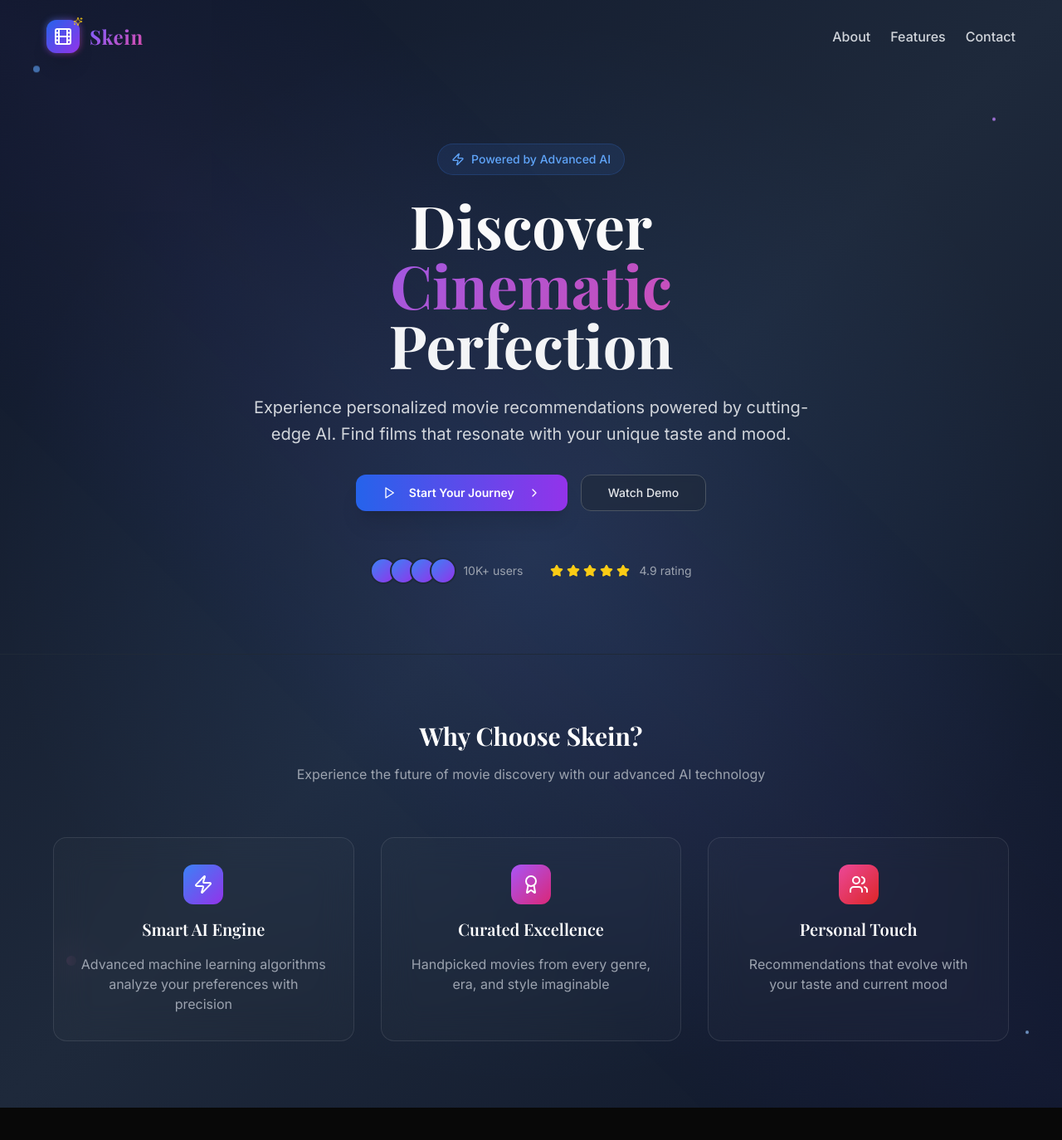
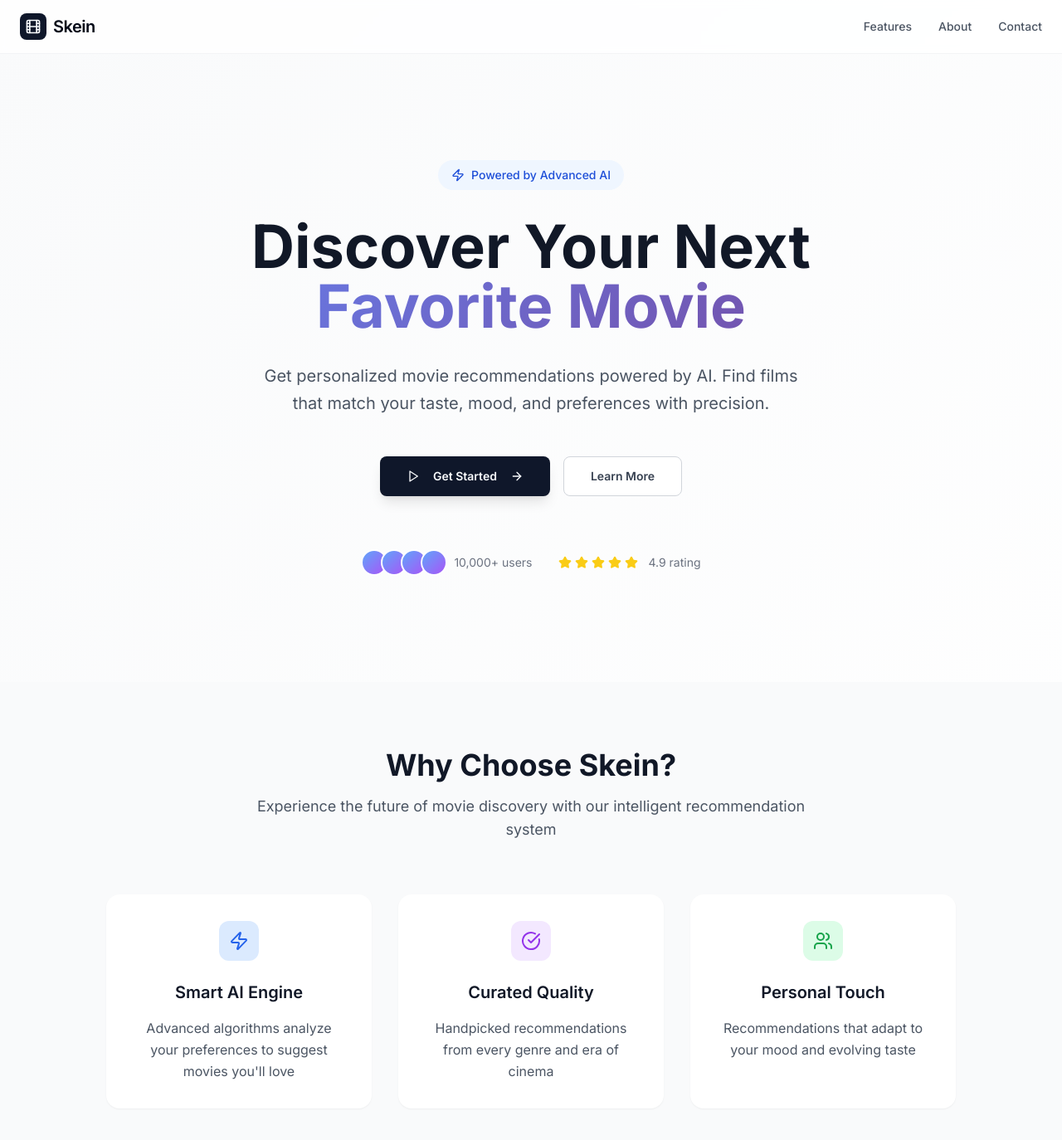
Before and after one commit to nitindavegit/Skein-AI, a React (Vite) app: page / in a window 1280 px wide. Shown: the top 1374 px of the page at 83% size. Before the commit the page ends 1335 px from the top, so only its background shows below. Built offline with nearby package versions, Linux system fonts and the light colour scheme.

Commit message:
Refactor: Apply StudySync UI style
Updated the UI to match the StudySync design for a subtle, modern, and sleek aesthetic.

```diff
--- a/src/components/Logo.tsx
+++ b/src/components/Logo.tsx
@@ -1,5 +1,5 @@
 
-import { Film, Sparkles } from "lucide-react";
+import { Film } from "lucide-react";
 
 interface LogoProps {
   size?: 'sm' | 'md' | 'lg' | 'xl';
@@ -8,31 +8,27 @@ interface LogoProps {
 
 const Logo = ({ size = 'md', showIcon = true }: LogoProps) => {
   const sizeClasses = {
-    sm: 'text-xl',
-    md: 'text-2xl',
-    lg: 'text-4xl',
-    xl: 'text-6xl'
+    sm: 'text-lg',
+    md: 'text-xl',
+    lg: 'text-2xl',
+    xl: 'text-3xl'
   };
 
   const iconSizes = {
-    sm: 'w-5 h-5',
-    md: 'w-6 h-6',
-    lg: 'w-10 h-10',
-    xl: 'w-16 h-16'
+    sm: 'w-4 h-4',
+    md: 'w-5 h-5',
+    lg: 'w-6 h-6',
+    xl: 'w-8 h-8'
   };
 
   return (
-    <div className="flex items-center gap-3">
+    <div className="flex items-center gap-2">
       {showIcon && (
-        <div className="relative">
-          <div className="absolute inset-0 bg-gradient-to-br from-blue-500 via-purple-500 to-pink-500 rounded-xl blur-sm opacity-60"></div>
-          <div className="relative bg-gradient-to-br from-blue-600 to-purple-600 rounded-xl p-2 shadow-xl">
-            <Film className={`${iconSizes[size]} text-white`} />
-            <Sparkles className="absolute -top-1 -right-1 w-3 h-3 text-yellow-400 animate-pulse" />
-          </div>
+        <div className="p-1.5 bg-primary rounded-lg">
+          <Film className={`${iconSizes[size]} text-primary-foreground`} />
         </div>
       )}
-      <span className={`${sizeClasses[size]} font-serif font-bold gradient-text tracking-wide`}>
+      <span className={`${sizeClasses[size]} font-semibold text-foreground tracking-tight`}>
         Skein
       </span>
     </div>
--- a/src/components/WelcomeScreen.tsx
+++ b/src/components/WelcomeScreen.tsx
@@ -1,6 +1,6 @@
 
 import { Button } from "@/components/ui/button";
-import { Play, ChevronRight, Star, Users, Award, Zap } from "lucide-react";
+import { Play, ArrowRight, Star, Users, Zap, CheckCircle } from "lucide-react";
 import Logo from "./Logo";
 
 interface WelcomeScreenProps {
@@ -9,133 +9,116 @@ interface WelcomeScreenProps {
 
 const WelcomeScreen = ({ onStart }: WelcomeScreenProps) => {
   return (
-    <div className="min-h-screen relative overflow-hidden bg-gradient-to-br from-slate-900 via-slate-800 to-slate-900">
-      {/* Animated background with particles */}
-      <div className="absolute inset-0">
-        <div className="absolute inset-0 bg-[radial-gradient(circle_at_50%_50%,rgba(59,130,246,0.1),transparent_70%)]"></div>
-        <div className="absolute inset-0 bg-[linear-gradient(45deg,transparent_30%,rgba(139,92,246,0.05)_50%,transparent_70%)] animate-pulse"></div>
-
-        {/* Floating particles */}
-        <div className="absolute top-20 left-10 w-2 h-2 bg-blue-400 rounded-full animate-float opacity-60"></div>
-        <div className="absolute top-40 right-20 w-1 h-1 bg-purple-400 rounded-full animate-float opacity-80" style={{animationDelay: '2s'}}></div>
-        <div className="absolute bottom-40 left-20 w-3 h-3 bg-pink-400 rounded-full animate-float opacity-40" style={{animationDelay: '4s'}}></div>
-        <div className="absolute bottom-20 right-10 w-1 h-1 bg-blue-300 rounded-full animate-float opacity-70" style={{animationDelay: '1s'}}></div>
+    <div className="min-h-screen bg-gradient-to-br from-gray-50 to-white">
+      {/* Navigation */}
+      <nav className="border-b border-gray-100 bg-white/80 backdrop-blur-sm sticky top-0 z-50">
+        <div className="container mx-auto px-6 py-4">
+          <div className="flex justify-between items-center">
+            <Logo size="md" />
+            <div className="hidden md:flex items-center gap-8">
+              <a href="#" className="text-gray-600 hover:text-gray-900 text-sm font-medium transition-colors">Features</a>
+              <a href="#" className="text-gray-600 hover:text-gray-900 text-sm font-medium transition-colors">About</a>
+              <a href="#" className="text-gray-600 hover:text-gray-900 text-sm font-medium transition-colors">Contact</a>
             </div>
-
-      {/* Navigation */}
-      <nav className="relative z-20 p-6">
-        <div className="container mx-auto flex justify-between items-center">
-          <Logo size="md" />
-          <div className="flex items-center gap-6">
-            <button className="text-gray-300 hover:text-white transition-colors font-medium">About</button>
-            <button className="text-gray-300 hover:text-white transition-colors font-medium">Features</button>
-            <button className="text-gray-300 hover:text-white transition-colors font-medium">Contact</button>
           </div>
         </div>
       </nav>
 
-      {/* Main Content - Centered Full Width */}
-      <div className="relative z-10 flex items-center min-h-[calc(100vh-100px)]">
-        <div className="container mx-auto px-6 lg:px-8">
-          <div className="max-w-4xl mx-auto text-center space-y-8">
-            {/* Hero Content */}
-            <div className="space-y-8">
-              <div className="space-y-6">
-                <div className="inline-flex items-center gap-2 bg-blue-500/10 border border-blue-500/20 rounded-full px-4 py-2 text-blue-400 text-sm font-medium">
+      {/* Hero Section */}
+      <section className="py-20 lg:py-32">
+        <div className="container mx-auto px-6">
+          <div className="max-w-4xl mx-auto text-center">
+            <div className="inline-flex items-center gap-2 bg-blue-50 text-blue-700 text-sm font-medium px-4 py-2 rounded-full mb-8">
               <Zap className="w-4 h-4" />
               Powered by Advanced AI
             </div>
 
-                <h1 className="text-5xl lg:text-7xl font-serif font-bold leading-tight">
-                  Discover
-                  <span className="block gradient-text">Cinematic</span>
-                  <span className="block text-gray-100">Perfection</span>
+            <h1 className="text-4xl md:text-6xl lg:text-7xl font-bold text-gray-900 mb-8 leading-tight">
+              Discover Your Next
+              <span className="block gradient-text">Favorite Movie</span>
             </h1>
 
-                <p className="text-xl text-gray-300 max-w-2xl mx-auto leading-relaxed">
-                  Experience personalized movie recommendations powered by cutting-edge AI.
-                  Find films that resonate with your unique taste and mood.
+            <p className="text-xl text-gray-600 mb-12 max-w-2xl mx-auto leading-relaxed">
+              Get personalized movie recommendations powered by AI. Find films that match your taste, mood, and preferences with precision.
             </p>
-              </div>
 
-              <div className="flex flex-col sm:flex-row gap-4 justify-center">
+            <div className="flex flex-col sm:flex-row gap-4 justify-center mb-16">
               <Button
                 onClick={onStart}
                 size="lg"
-                  className="bg-gradient-to-r from-blue-600 to-purple-600 hover:from-blue-500 hover:to-purple-500 text-white font-semibold px-8 py-4 rounded-xl shadow-xl hover:shadow-2xl transition-all duration-300 group hover-glow"
+                className="h-12 px-8 bg-primary hover:bg-primary/90 text-primary-foreground font-semibold rounded-lg shadow-lg hover:shadow-xl transition-all duration-300"
               >
-                  <Play className="w-5 h-5 mr-2 group-hover:scale-110 transition-transform" />
-                  Start Your Journey
-                  <ChevronRight className="w-5 h-5 ml-2 group-hover:translate-x-1 transition-transform" />
+                <Play className="w-5 h-5 mr-2" />
+                Get Started
+                <ArrowRight className="w-5 h-5 ml-2" />
               </Button>
 
               <Button
                 variant="outline"
                 size="lg"
-                  className="border-gray-600 bg-gray-800/50 text-gray-200 hover:bg-gray-700/50 hover:text-white px-8 py-4 rounded-xl backdrop-blur-sm transition-all duration-300"
+                className="h-12 px-8 border-gray-300 text-gray-700 hover:bg-gray-50 rounded-lg font-semibold transition-all duration-300"
               >
-                  Watch Demo
+                Learn More
               </Button>
             </div>
 
-              {/* Stats */}
-              <div className="flex items-center justify-center gap-8 pt-6">
+            {/* Social Proof */}
+            <div className="flex items-center justify-center gap-8 text-sm text-gray-500">
               <div className="flex items-center gap-2">
                 <div className="flex -space-x-2">
                   {[1, 2, 3, 4].map((i) => (
-                      <div key={i} className="w-8 h-8 bg-gradient-to-br from-blue-500 to-purple-600 rounded-full border-2 border-slate-800" />
+                    <div key={i} className="w-8 h-8 bg-gradient-to-br from-blue-400 to-purple-500 rounded-full border-2 border-white" />
                   ))}
                 </div>
-                  <span className="text-gray-400 text-sm">10K+ users</span>
+                <span>10,000+ users</span>
               </div>
 
               <div className="flex items-center gap-1">
                 {[1, 2, 3, 4, 5].map((i) => (
                   <Star key={i} className="w-4 h-4 text-yellow-400 fill-current" />
                 ))}
-                  <span className="text-gray-400 text-sm ml-2">4.9 rating</span>
+                <span className="ml-2">4.9 rating</span>
               </div>
             </div>
           </div>
         </div>
-        </div>
+      </section>
+
+      {/* Features Section */}
+      <section className="py-20 bg-gray-50">
+        <div className="container mx-auto px-6">
+          <div className="text-center mb-16">
+            <h2 className="text-3xl md:text-4xl font-bold text-gray-900 mb-4">Why Choose Skein?</h2>
+            <p className="text-lg text-gray-600 max-w-2xl mx-auto">Experience the future of movie discovery with our intelligent recommendation system</p>
           </div>
 
-      {/* Features Section */}
-      <div className="relative z-10 py-20 border-t border-gray-800">
-        <div className="container mx-auto px-6 lg:px-8">
-          <div className="text-center mb-16">
-            <h2 className="text-3xl font-serif font-bold text-white mb-4">Why Choose Skein?</h2>
-            <p className="text-gray-400 max-w-2xl mx-auto">Experience the future of movie discovery with our advanced AI technology</p>
+          <div className="grid md:grid-cols-3 gap-8 max-w-5xl mx-auto">
+            <div className="text-center p-8 bg-white rounded-2xl shadow-sm hover:shadow-md transition-shadow duration-300">
+              <div className="w-12 h-12 bg-blue-100 text-blue-600 rounded-xl mx-auto flex items-center justify-center mb-6">
+                <Zap className="w-6 h-6" />
+              </div>
+              <h3 className="text-xl font-semibold text-gray-900 mb-4">Smart AI Engine</h3>
+              <p className="text-gray-600 leading-relaxed">Advanced algorithms analyze your preferences to suggest movies you'll love</p>
             </div>
 
-          <div className="grid md:grid-cols-3 gap-8 max-w-6xl mx-auto">
-            <div className="text-center space-y-4 p-8 glass-effect rounded-2xl hover:bg-gray-800/30 transition-all duration-300 group">
-              <div className="w-12 h-12 bg-gradient-to-br from-blue-500 to-purple-600 rounded-xl mx-auto flex items-center justify-center group-hover:scale-110 transition-transform duration-300">
-                <Zap className="w-6 h-6 text-white" />
+            <div className="text-center p-8 bg-white rounded-2xl shadow-sm hover:shadow-md transition-shadow duration-300">
+              <div className="w-12 h-12 bg-purple-100 text-purple-600 rounded-xl mx-auto flex items-center justify-center mb-6">
+                <CheckCircle className="w-6 h-6" />
               </div>
-              <h3 className="text-xl font-semibold text-white">Smart AI Engine</h3>
-              <p className="text-gray-400">Advanced machine learning algorithms analyze your preferences with precision</p>
+              <h3 className="text-xl font-semibold text-gray-900 mb-4">Curated Quality</h3>
+              <p className="text-gray-600 leading-relaxed">Handpicked recommendations from every genre and era of cinema</p>
             </div>
 
-            <div className="text-center space-y-4 p-8 glass-effect rounded-2xl hover:bg-gray-800/30 transition-all duration-300 group">
-              <div className="w-12 h-12 bg-gradient-to-br from-purple-500 to-pink-600 rounded-xl mx-auto flex items-center justify-center group-hover:scale-110 transition-transform duration-300">
-                <Award className="w-6 h-6 text-white" />
+            <div className="text-center p-8 bg-white rounded-2xl shadow-sm hover:shadow-md transition-shadow duration-300">
+              <div className="w-12 h-12 bg-green-100 text-green-600 rounded-xl mx-auto flex items-center justify-center mb-6">
+                <Users className="w-6 h-6" />
               </div>
-              <h3 className="text-xl font-semibold text-white">Curated Excellence</h3>
-              <p className="text-gray-400">Handpicked movies from every genre, era, and style imaginable</p>
-            </div>
-
-            <div className="text-center space-y-4 p-8 glass-effect rounded-2xl hover:bg-gray-800/30 transition-all duration-300 group">
-              <div className="w-12 h-12 bg-gradient-to-br from-pink-500 to-red-600 rounded-xl mx-auto flex items-center justify-center group-hover:scale-110 transition-transform duration-300">
-                <Users className="w-6 h-6 text-white" />
-              </div>
-              <h3 className="text-xl font-semibold text-white">Personal Touch</h3>
-              <p className="text-gray-400">Recommendations that evolve with your taste and current mood</p>
+              <h3 className="text-xl font-semibold text-gray-900 mb-4">Personal Touch</h3>
+              <p className="text-gray-600 leading-relaxed">Recommendations that adapt to your mood and evolving taste</p>
             </div>
           </div>
         </div>
-      </div>
+      </section>
     </div>
   );
 };
--- a/src/index.css
+++ b/src/index.css
@@ -5,48 +5,83 @@
 
 @layer base {
   :root {
-    --background: 0 0% 3%;
-    --foreground: 0 0% 98%;
+    --background: 0 0% 100%;
+    --foreground: 222.2 84% 4.9%;
 
-    --card: 0 0% 5%;
-    --card-foreground: 0 0% 98%;
+    --card: 0 0% 100%;
+    --card-foreground: 222.2 84% 4.9%;
 
-    --popover: 0 0% 5%;
-    --popover-foreground: 0 0% 98%;
+    --popover: 0 0% 100%;
+    --popover-foreground: 222.2 84% 4.9%;
 
-    --primary: 217 91% 60%;
-    --primary-foreground: 0 0% 98%;
+    --primary: 222.2 47.4% 11.2%;
+    --primary-foreground: 210 40% 98%;
 
-    --secondary: 0 0% 8%;
-    --secondary-foreground: 0 0% 98%;
+    --secondary: 210 40% 96%;
+    --secondary-foreground: 222.2 84% 4.9%;
 
-    --muted: 0 0% 8%;
-    --muted-foreground: 0 0% 65%;
+    --muted: 210 40% 96%;
+    --muted-foreground: 215.4 16.3% 46.9%;
 
-    --accent: 0 0% 8%;
-    --accent-foreground: 0 0% 98%;
+    --accent: 210 40% 96%;
+    --accent-foreground: 222.2 84% 4.9%;
 
-    --destructive: 0 84% 60%;
-    --destructive-foreground: 0 0% 98%;
+    --destructive: 0 84.2% 60.2%;
+    --destructive-foreground: 210 40% 98%;
 
-    --border: 0 0% 12%;
-    --input: 0 0% 8%;
-    --ring: 217 91% 60%;
+    --border: 214.3 31.8% 91.4%;
+    --input: 214.3 31.8% 91.4%;
+    --ring: 222.2 84% 4.9%;
 
-    --radius: 0.75rem;
+    --radius: 0.5rem;
 
-    --sidebar-background: 0 0% 3%;
-    --sidebar-foreground: 0 0% 98%;
-    --sidebar-primary: 217 91% 60%;
-    --sidebar-primary-foreground: 0 0% 98%;
-    --sidebar-accent: 0 0% 8%;
-    --sidebar-accent-foreground: 0 0% 98%;
-    --sidebar-border: 0 0% 12%;
-    --sidebar-ring: 217 91% 60%;
+    --sidebar-background: 0 0% 98%;
+    --sidebar-foreground: 222.2 84% 4.9%;
+    --sidebar-primary: 222.2 47.4% 11.2%;
+    --sidebar-primary-foreground: 210 40% 98%;
+    --sidebar-accent: 210 40% 96%;
+    --sidebar-accent-foreground: 222.2 84% 4.9%;
+    --sidebar-border: 214.3 31.8% 91.4%;
+    --sidebar-ring: 222.2 84% 4.9%;
+  }
 
-    /* Custom gradient variables */
-    --gradient-primary: linear-gradient(135deg, #3b82f6 0%, #8b5cf6 50%, #ec4899 100%);
-    --gradient-secondary: linear-gradient(135deg, #1e293b 0%, #0f172a 100%);
+  .dark {
+    --background: 222.2 84% 4.9%;
+    --foreground: 210 40% 98%;
+
+    --card: 222.2 84% 4.9%;
+    --card-foreground: 210 40% 98%;
+
+    --popover: 222.2 84% 4.9%;
+    --popover-foreground: 210 40% 98%;
+
+    --primary: 210 40% 98%;
+    --primary-foreground: 222.2 47.4% 11.2%;
+
+    --secondary: 217.2 32.6% 17.5%;
+    --secondary-foreground: 210 40% 98%;
+
+    --muted: 217.2 32.6% 17.5%;
+    --muted-foreground: 215 20.2% 65.1%;
+
+    --accent: 217.2 32.6% 17.5%;
+    --accent-foreground: 210 40% 98%;
+
+    --destructive: 0 62.8% 30.6%;
+    --destructive-foreground: 210 40% 98%;
+
+    --border: 217.2 32.6% 17.5%;
+    --input: 217.2 32.6% 17.5%;
+    --ring: 212.7 26.8% 83.9%;
+
+    --sidebar-background: 222.2 84% 4.9%;
+    --sidebar-foreground: 210 40% 98%;
+    --sidebar-primary: 210 40% 98%;
+    --sidebar-primary-foreground: 222.2 47.4% 11.2%;
+    --sidebar-accent: 217.2 32.6% 17.5%;
+    --sidebar-accent-foreground: 210 40% 98%;
+    --sidebar-border: 217.2 32.6% 17.5%;
+    --sidebar-ring: 212.7 26.8% 83.9%;
   }
 }
 
@@ -61,42 +96,30 @@
   }
 
   h1, h2, h3, h4, h5, h6 {
-    font-family: 'Playfair Display', serif;
+    font-family: 'Inter', -apple-system, BlinkMacSystemFont, 'Segoe UI', Roboto, sans-serif;
     font-weight: 600;
   }
 }
 
-/* Custom animations */
-@keyframes gradient-shift {
-  0%, 100% { background-position: 0% 50%; }
-  50% { background-position: 100% 50%; }
+/* Custom gradient */
+.gradient-text {
+  background: linear-gradient(135deg, #667eea 0%, #764ba2 100%);
+  -webkit-background-clip: text;
+  -webkit-text-fill-color: transparent;
+  background-clip: text;
+}
+
+.glass-effect {
+  background: rgba(255, 255, 255, 0.8);
+  backdrop-filter: blur(20px);
+  border: 1px solid rgba(255, 255, 255, 0.2);
 }
 
 @keyframes float {
   0%, 100% { transform: translateY(0px); }
-  50% { transform: translateY(-20px); }
+  50% { transform: translateY(-10px); }
 }
 
-@keyframes glow {
-  0%, 100% { box-shadow: 0 0 20px rgba(59, 130, 246, 0.3); }
-  50% { box-shadow: 0 0 40px rgba(59, 130, 246, 0.6); }
+.animate-float {
+  animation: float 6s ease-in-out infinite;
 }
-
-.gradient-text {
-  background: var(--gradient-primary);
-  background-size: 200% 200%;
-  -webkit-background-clip: text;
-  -webkit-text-fill-color: transparent;
-  background-clip: text;
-  animation: gradient-shift 4s ease infinite;
-}
-
-.glass-effect {
-  background: rgba(255, 255, 255, 0.02);
-  backdrop-filter: blur(20px);
-  border: 1px solid rgba(255, 255, 255, 0.1);
-}
-
-.hover-glow:hover {
-  animation: glow 2s ease-in-out infinite;
-}
```
Also changed, not shown: src/components/FeedbackForm.tsx (+39 -36 lines), src/components/MovieRecommendations.tsx (+42 -70 lines), src/components/UserPreferencesForm.tsx (+32 -63 lines). Lines whose indentation alone changed are shown as unchanged.
